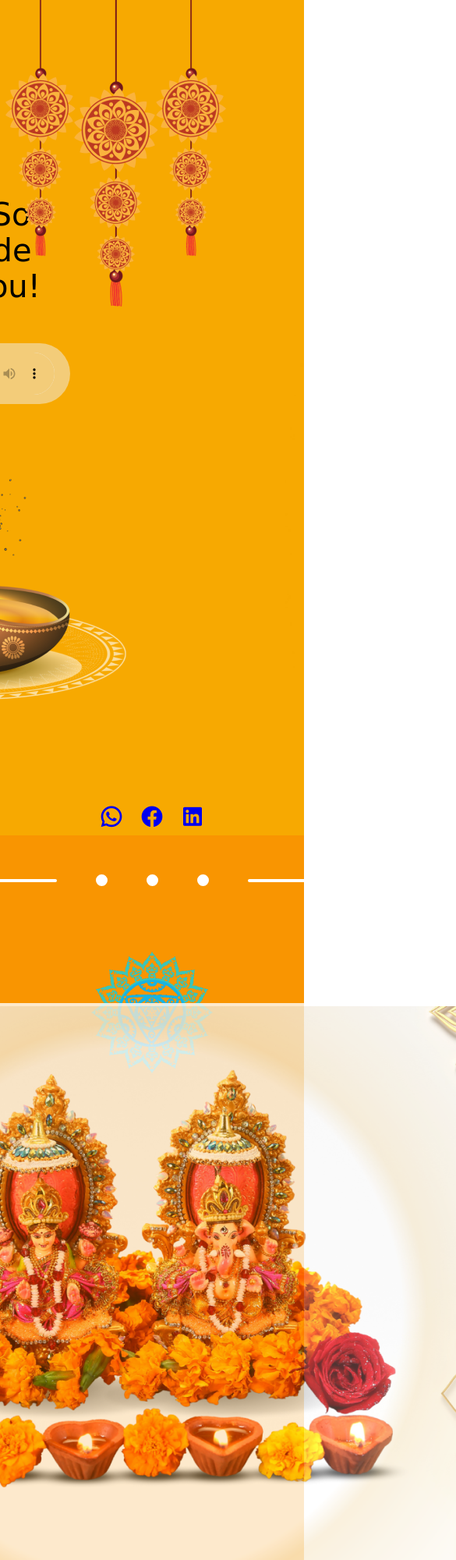
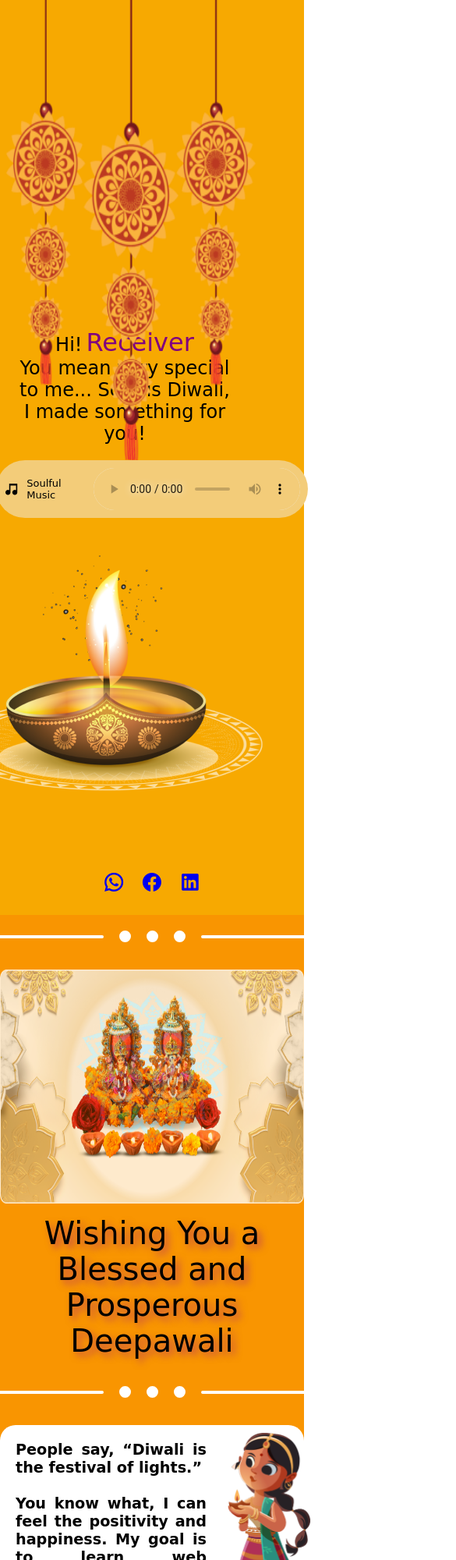
Before and after one commit to CodesSunny/Diwali_greeting, a plain HTML site: page index.html in a window 390 px wide. Shown: the top 2000 px of the page at 78% size, 585 px wide, since content can reach past the window. Drawn offline with nearby package versions, Linux system fonts and the light colour scheme.

Commit message:
fixed mobile responsiveness

```diff
--- a/index.html
+++ b/index.html
@@ -62,8 +62,10 @@
             <div class="line"></div>
         </div>
         <div class="gods-container">
-            <img src="/images/lakshmi.png" alt="gods">
-            <img src="/images/ganesh.png" alt="gods">
+            <div class="gods-images">
+                <img src="/images/lakshmi.png" alt="gods">
+                <img src="/images/ganesh.png" alt="gods">
+            </div>
             <p class="happy-diwali">Happy Diwali and,</p>
             <p class="thank-you">Thank You For Everything...</p>
             <p class="credit-text">Made with 💜 By <span id="sender">sender</span></p>
--- a/styles.css
+++ b/styles.css
@@ -7,7 +7,7 @@
 }
 
 .welcome-section{
-  min-height: 100vh;
+  /* min-height: 100vh; */
   background-color: #F99501;
   background-image: url(/images/orange-backdrop.png);
   background-size: cover;
@@ -19,8 +19,7 @@
 
 .jhalar{
   display: flex;
-  justify-content: center;
-  gap: 50px;
+  justify-content: space-between;
 }
 
 .jhalar img{
@@ -32,8 +31,8 @@
 .welcome-quote{
     font-size: 2.5rem;
     width: 400px;
-    margin-top: 150px;
-    margin-left: -650px;
+    margin-top: 100px;
+    margin-left: -400px;
 }
 
 #receiver{
@@ -49,8 +48,9 @@
     gap: 20px;
     border-radius: 40px;
     background-color: #F3CC79;
-    transform: translateX(-350px);
-    font-size: 25px;
+    transform: translateX(-200px);
+    font-size: 20px;
+    max-width: 400px;
 }
 
 .audio::-webkit-media-controls-panel{
@@ -117,7 +117,7 @@
 
 .chakra{
     position: absolute;
-    top: 1220px;
+    top: 1350px;
     z-index: 10;
     opacity: 0.9;
     width: 40%;
@@ -129,7 +129,7 @@
 }
 
 .quotation{
-    width: 800px;
+    max-width: 800px;
     background: #fff;
     border-radius: 20px;
     padding:100px 60px;
@@ -140,7 +140,7 @@
     font-size: 2.5rem;
     font-weight: 800;
     text-wrap: wrap;
-    width: 600px ;
+    max-width: 600px ;
     text-align: justify;
 }
 .quotation img{
@@ -173,3 +173,125 @@
     color: #BB2CD9;
     font-size: 1.3rem;
 }
+
+
+
+/* ..............mobile responsive ..........*/
+
+@media (max-width: 492px){
+    body{
+        overflow-x: hidden;
+    }
+    .welcome-section{
+        display: flex;
+        flex-direction: column;
+        gap: 20px;
+        padding: 20px;
+    }
+    .jhalar{
+        display: flex;
+        flex-direction: column;
+    }
+    .jhalar img {
+        width: 100%;
+        height: 70%;
+    }
+    .welcome-quote{
+        font-size: 1.5rem;
+        width: 80%;
+        margin: 400px auto auto 0;
+        text-align: center;
+    }
+    .audio-container{
+        padding: 10px;
+        border-radius: 40px;
+        font-size: 10px;
+        max-width: 400px;
+        gap: 10px;
+    }
+    .audio-container p{
+        font-size: small;
+    }
+    #receiver {
+        font-size: 2rem;
+        margin-left: 5px;
+    }
+    .audio-container {
+        font-size: 1.2rem;
+        padding: 10px;
+        transform: translateX(0);
+    }
+       .deepak {
+        margin-left: 100%;
+        margin-bottom: 0;
+    }
+    .media-links{
+        font-size: 1.8rem;
+        margin-top: 0;
+    }
+    .divider{
+        padding: 20px 0;
+        gap: 20px  ;
+    }
+    .laxmi-ganesh-section{
+        gap: 15px;
+    }
+    .laxmi-ganesh{
+        height: 300px;
+        width: 100%;
+    }
+    .chakra{
+        top: 1270px;
+        width: 50%;
+    }
+    .bless-quote{
+        font-size: 2.5rem;
+        text-align: center;
+
+    }
+    .quotation{
+        width: 100%;
+        padding:20px;
+    }
+    .quotation p{
+        font-size: 1.2rem;
+        max-width: 70% ;
+        font-weight: 600;
+    }
+    .quotation img{
+        object-fit: contain;
+        height: 90%;
+        top: 10px;
+        right: -10px;
+    }
+    .gods-container{
+        display: flex;
+        flex-direction: column;
+        text-align: center;
+        gap: 20px;
+        width: 100%;
+    }
+     .gods-images{
+        display: flex;
+        justify-content: center;
+    }
+
+    .gods-container img{
+        width: 50%;
+    }
+    .thank-you{
+        font-size: 1.8rem;
+        font-weight: 700;
+        margin-top: 20px;
+    }
+    .credit-text{
+        margin-bottom: 20px;
+        font-size: 1rem;
+    }
+
+    #sender{
+        color: #BB2CD9;
+        font-size: 1rem;
+        margin-right: 10px;
+    }
+}
```
Also changed, not shown: index.js (line endings or trailing spaces).
